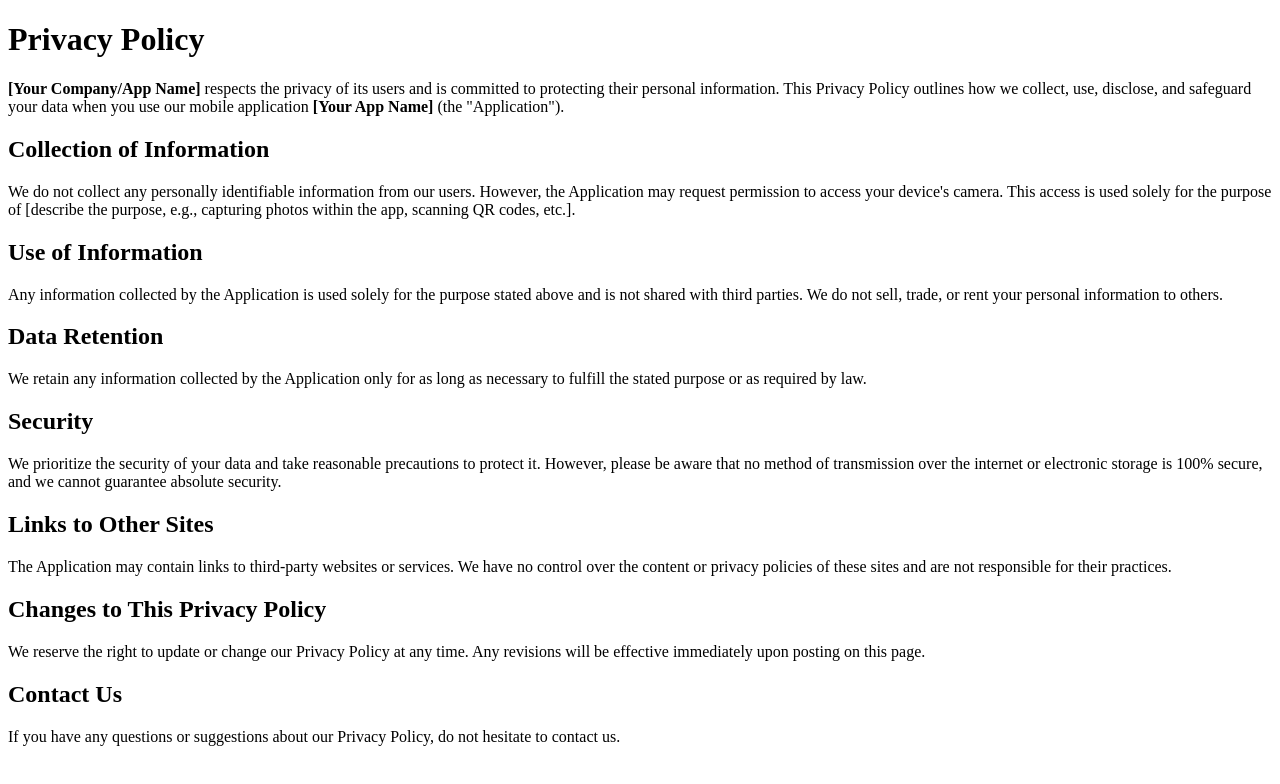
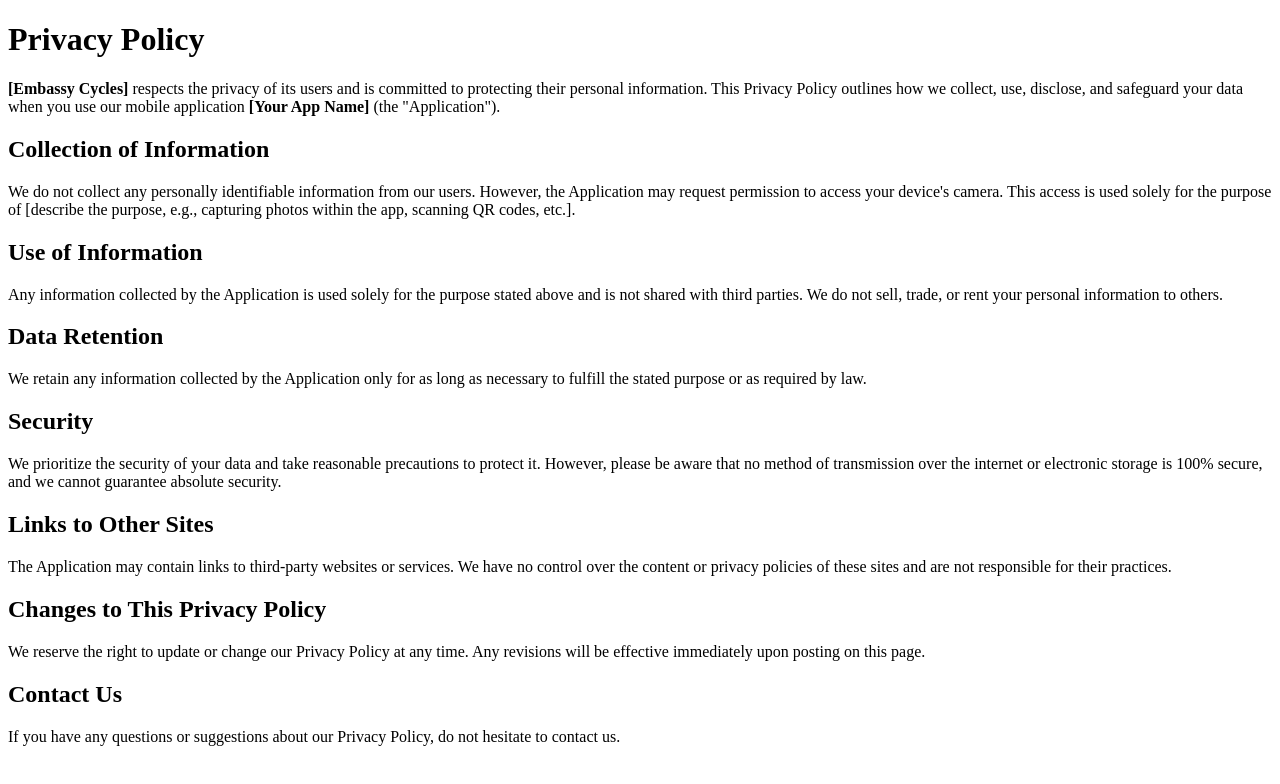
Before and after one commit to IND-Subu/PrivacyPolicy, a plain HTML site: page index.html in a window 1280 px wide. Drawn offline with Linux system fonts and the light colour scheme.

Commit message:
Update index.html

```diff
--- a/index.html
+++ b/index.html
@@ -8,7 +8,7 @@
 <body>
     <h1>Privacy Policy</h1>
 
-    <p><strong>[Your Company/App Name]</strong> respects the privacy of its users and is committed to protecting their personal information. This Privacy Policy outlines how we collect, use, disclose, and safeguard your data when you use our mobile application <strong>[Your App Name]</strong> (the "Application").</p>
+    <p><strong>[Embassy Cycles]</strong> respects the privacy of its users and is committed to protecting their personal information. This Privacy Policy outlines how we collect, use, disclose, and safeguard your data when you use our mobile application <strong>[Your App Name]</strong> (the "Application").</p>
 
     <h2>Collection of Information</h2>
 
```
